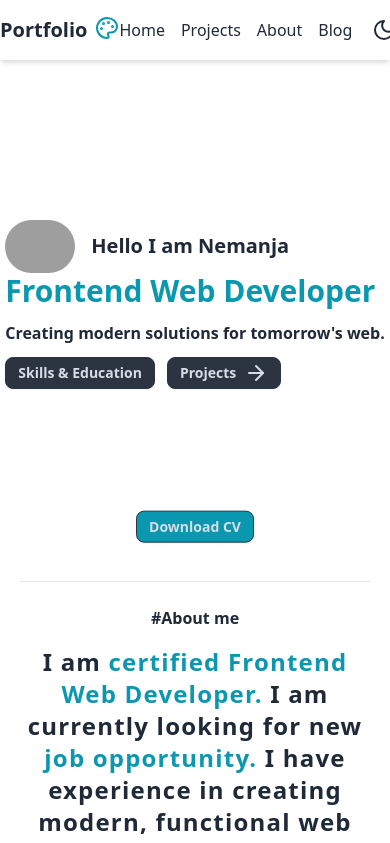
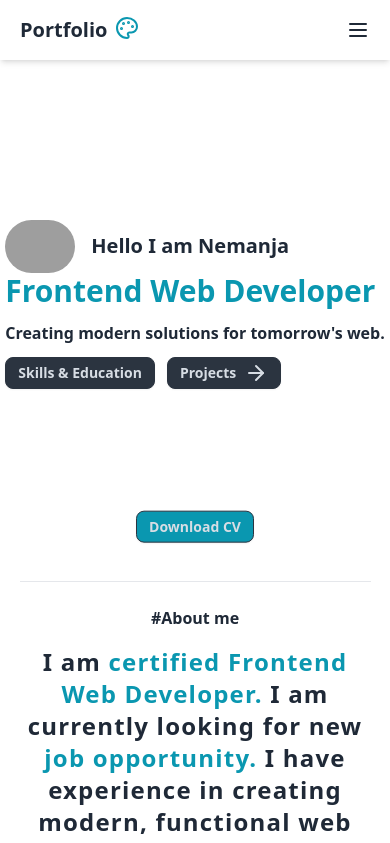
Before and after one commit to Nemanja0033/portfolio-web, a React (Vite) app: page / in a window 390 px wide. Shown: the top 843 px of the page. Built offline with nearby package versions, Linux system fonts and the light colour scheme; grey boxes are pictures that could not be loaded.

Commit message:
FEAT:: new hamburger menu

```diff
--- a/src/components/Navbar.tsx
+++ b/src/components/Navbar.tsx
@@ -1,11 +1,42 @@
 import { Link } from "react-router-dom"
 import ThemeToggler from "./ThemeToggler"
-import { Palette } from "lucide-react"
+import { Menu, Palette, X } from "lucide-react"
 import { urlBlog } from "../constants/blogUrl"
+import { useState } from "react"
 
 const Navbar = () => {
+    const [isOpen, setIsOpen] = useState(false);
+
+    if(isOpen){
+        return(
+            <div className="w-full h-screen flex justify-center items-center">
+                <div className="grid grid-cols-1 gap-10 text-2xl">
+                <button onClick={() => setIsOpen(false)}><X /></button>
+                <Link className="hover:text-primary" to={'/'}>Home</Link>
+                <Link  className="hover:text-primary" to={'/projects'}>Projects</Link>
+                <Link  className="hover:text-primary" to={'/about'}>About</Link>
+                <Link className="hover:text-primary" to={urlBlog}>Blog</Link>
+                <ThemeToggler />
+                </div>
+            </div>
+        )
+    }
+
   return (
-    <nav className="w-full h-[60px] flex justify-evenly items-center shadow-md">
+    <>
+    <nav className="md:hidden flex justify-between px-5 h-[60px] w-full items-center shadow-md">
+        <Link to={'/'}>
+                <div className="flex justify-center gap-2 cursor-pointer items-center">
+                    <span className="flex gap-2 text-xl font-semibold">Portfolio<Palette className="text-primary" /></span>
+                </div>
+        </Link>
+
+        <button onClick={() => setIsOpen(!isOpen)}>
+            <Menu />
+        </button>
+    </nav>
+
+    <nav className="w-full h-[60px] md:flex hidden justify-evenly items-center shadow-md">
         <Link to={'/'}>
             <div className="flex justify-center gap-2 cursor-pointer items-center">
                 <span className="flex gap-2 text-xl font-semibold">Portfolio<Palette className="text-primary" /></span>
@@ -21,6 +52,7 @@ const Navbar = () => {
             </div>
         </div>
     </nav>
+    </>
   )
 }
 
```
